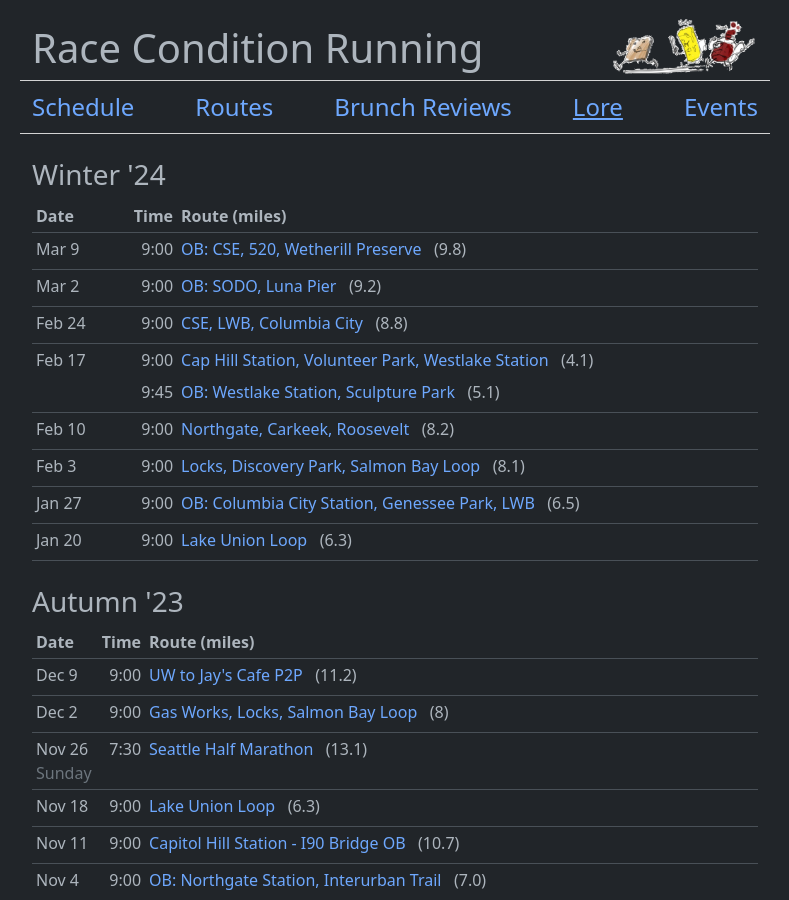
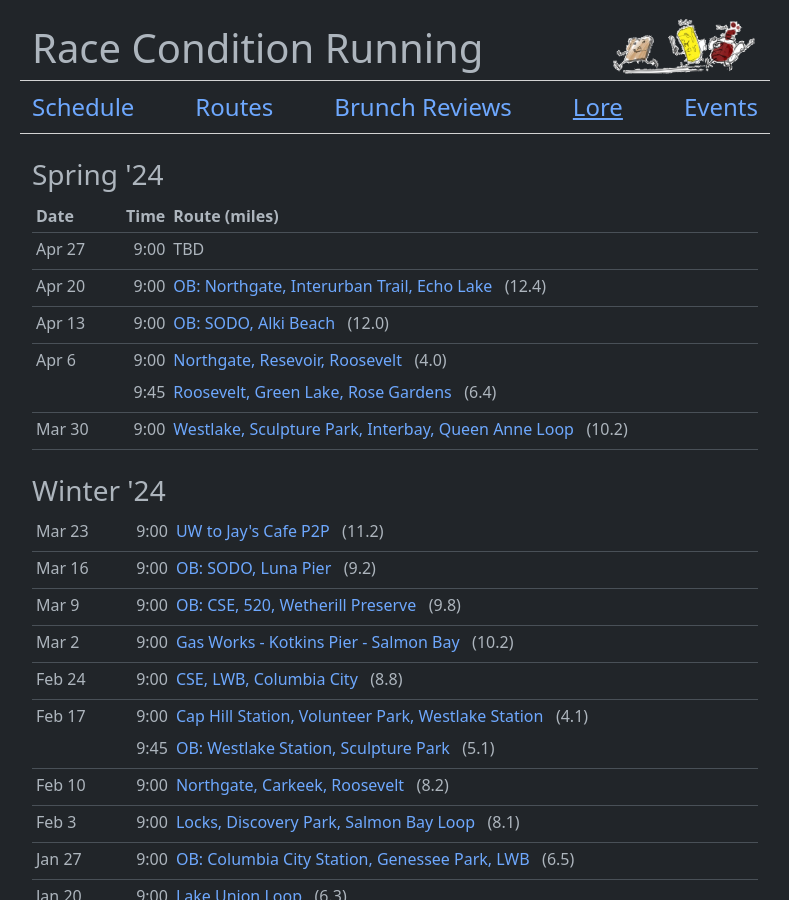
Before and after one commit to raceconditionrunning/raceconditionrunning.github.io, a Jekyll site: the page built from pages/lore.html, in a window 1280 px wide and 900 px high. Shown: the whole window, without its empty margins (245-1034 px from the left). Built offline with Jekyll 4.4.1, drawn with Linux system fonts in a browser that asks for light colours.

Commit message:
finish up winter schedule, start spring draft

```diff
--- a/_data/routes.yml
+++ b/_data/routes.yml
@@ -531,3 +531,23 @@
   name: "OB: CSE, 520, Wetherill Preserve"
   dist: 9.8
   map: https://onthegomap.com/s/jssjhikb
+
+- id: westlake-sculpture-interbay-queen-anne
+  name: "Westlake, Sculpture Park, Interbay, Queen Anne Loop"
+  dist: 10.2
+  map: https://onthegomap.com/s/pmmqj3t5
+
+- id: sodo-alki-beach-ob
+  name: "OB: SODO, Alki Beach"
+  dist: 12.0
+  map: https://onthegomap.com/s/8seoc603
+
+- id: northgate-echo-lake-ob
+  name: "OB: Northgate, Interurban Trail, Echo Lake"
+  dist: 12.4
+  map: https://onthegomap.com/s/mqvelf8h
+
+- id: roosevelt-green-lake-rose-gardens
+  name: "Roosevelt, Green Lake, Rose Gardens"
+  dist: 6.4
+  map: https://onthegomap.com/s/4oft807m
--- /dev/null
+++ b/_data/schedules/24-spring.yml
@@ -0,0 +1,26 @@
+- date: "2024-03-30"
+  plan:
+    - time: "9:00"
+      route_id: westlake-sculpture-interbay-queen-anne
+
+- date: "2024-04-06"
+  plan:
+    - time: "9:00"
+      route_id: northgate-resevoir-roosevelt
+    - time: "9:45"
+      route_id: roosevelt-green-lake-rose-gardens
+
+- date: "2024-04-13"
+  plan:
+    - time: "9:00"
+      route_id: sodo-alki-beach-ob
+
+- date: "2024-04-20"
+  plan:
+    - time: "9:00"
+      route_id: northgate-echo-lake-ob
+
+- date: "2024-04-27"
+  plan:
+    - time: "9:00"
+      route_id: TBD
--- a/_data/schedules/24-winter.yml
+++ b/_data/schedules/24-winter.yml
@@ -33,9 +33,19 @@
 - date: "2024-03-02"
   plan:
     - time: "9:00"
-      route_id: sodo-luna-pier-ob
+      route_id: gas-works-kotkins-pier-salmon-bay
 
 - date: "2024-03-09"
   plan:
     - time: "9:00"
       route_id: cse-520-wetherill-ob
+
+- date: "2024-03-16"
+  plan:
+    - time: "9:00"
+      route_id: sodo-luna-pier-ob
+
+- date: "2024-03-23"
+  plan:
+    - time: "9:00"
+      route_id: uw-jays-cafe-p2p
```
Also changed, not shown: 7 other files.
